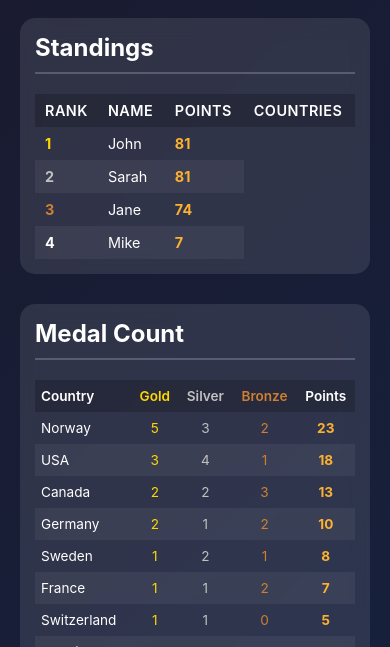
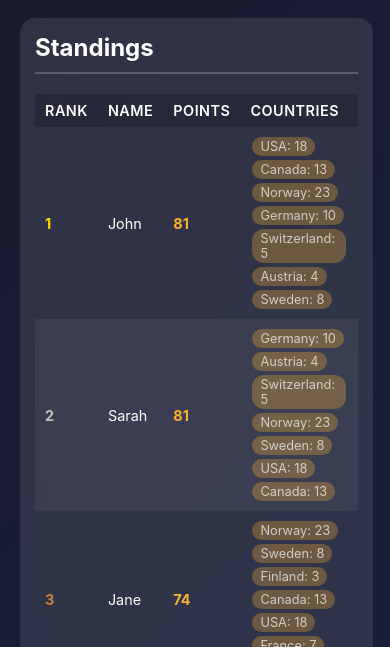
Before and after one commit to tschiappa/2026_IEP_Olympics, a plain HTML site: page index.html in a window 390 px wide. Shown: the part 197-844 px from the top of the page. Drawn offline with Linux system fonts and the light colour scheme.

Commit message:
Show country scores on mobile

```diff
--- a/style.css
+++ b/style.css
@@ -211,7 +211,7 @@ footer p {
     }
 
     .countries-list {
-        display: none;
+        font-size: 0.7rem;
     }
 
     .medal-table th,
```
